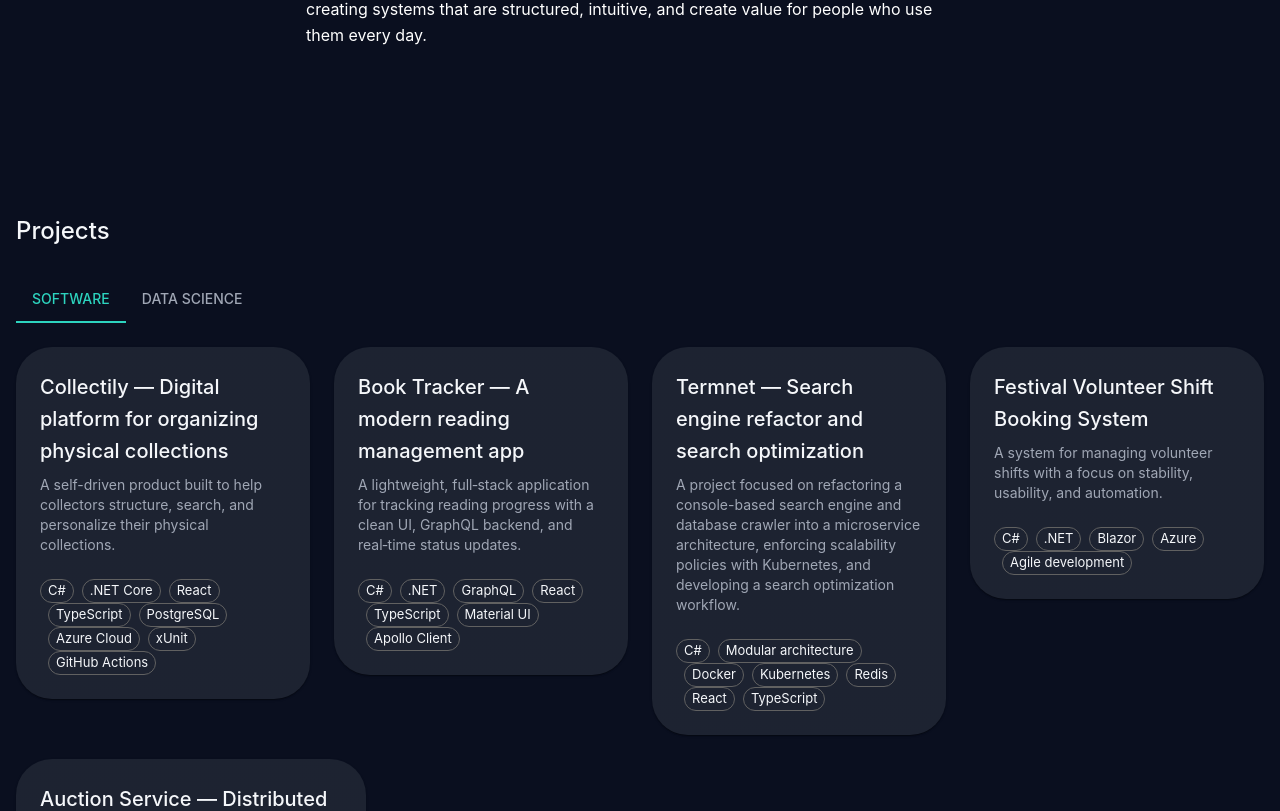
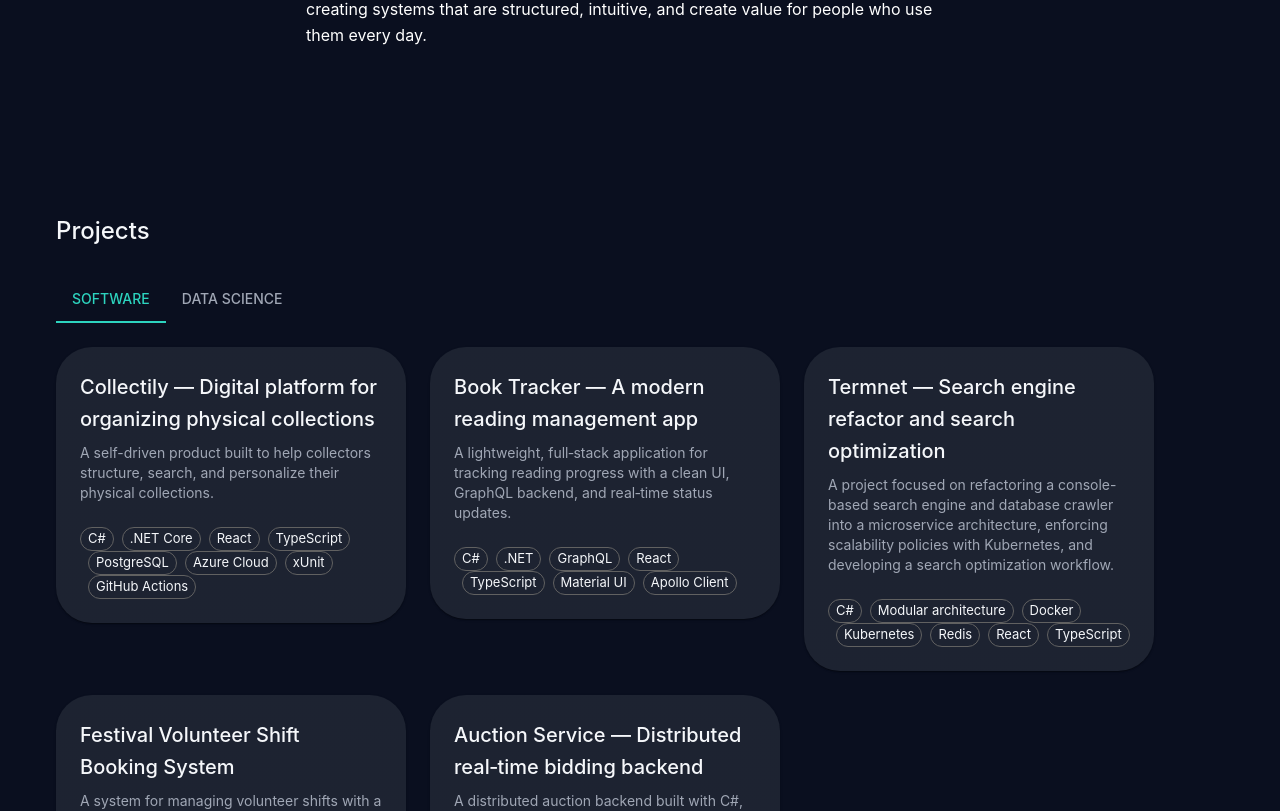
Before and after one commit to NicoSRB/Software-Engineer-Portfolio, a React (Vite) app: page / in a window 1280 px wide. Shown: the part 795-1606 px from the top of the page. Built offline with nearby package versions, Linux system fonts and the light colour scheme.

Commit message:
Maxwith change.

```diff
--- a/src/components/projects/Projects.tsx
+++ b/src/components/projects/Projects.tsx
@@ -12,7 +12,7 @@ export default function Projects() {
   return (
     <section
       id="projects"
-      style={{ maxWidth: "2000px", margin: "0 auto", padding: "4rem 1rem" }}
+      style={{ maxWidth: "1200px", margin: "0 auto", padding: "4rem 1rem" }}
     >
       <h2
         style={{ fontSize: "1.5rem", fontWeight: 500, marginBottom: "1.5rem" }}
```
